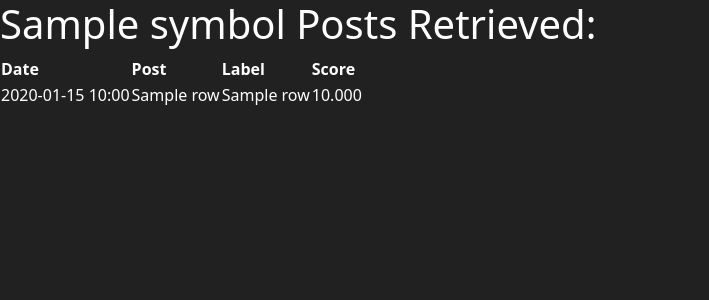
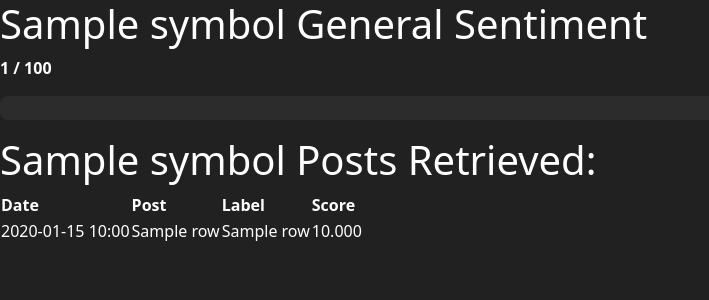
Before and after one commit to dylannguyennn/QuikStok, a Flask app: template templates/analysis.html in a window 1280 px wide. Shown: the top 300 px of the page, without its empty margins (0-709 px from the left). Run offline with Flask 3, Linux system fonts and the light colour scheme; the template is opened without the code that fills it: most values are stand-ins (such as "Sample title", 1, 10 or a date in 2020).

Commit message:
Added basic sentiment scale and visualization

```diff
--- a/app.py
+++ b/app.py
@@ -16,6 +16,14 @@ migrate = Migrate(app, db)
 from posts import search_ticker_reddit
 from models import Post
 
+def score_label(label: str, score: float) -> float:
+    if label == "POSITIVE":
+        return score
+    elif label == "NEGATIVE":
+        return -score
+    else:
+        return 0.0
+
 @app.route('/', methods=['GET', 'POST'])
 def home():
     return render_template('home.html')
@@ -31,7 +39,7 @@ def analyze_stock(ticker):
     timeframe = datetime.now() - timedelta(days=30)
     recent = (Post.query
             .filter(Post.ticker == ticker,
-                      Post.post_date >= timeframe)
+                    Post.post_date >= timeframe)
             .all())
 
     sentiment_data = []
@@ -43,9 +51,33 @@ def analyze_stock(ticker):
             'score': post.score
         })
 
+    scores = [score_label(r["label"], r["score"]) for r in sentiment_data]
+    if scores:
+        mean_sentiment = sum(scores) / len(scores)
+    else:
+        mean_sentiment = 0.0
+    index_0_100 = round((mean_sentiment + 1) * 50)
+
+    # Buckets
+    if index_0_100 < 20:
+        bucket = "Very Bearish"
+    elif index_0_100 < 40:
+        bucket = "Bearish"
+    elif index_0_100 < 60:
+        bucket = "Neutral"
+    elif index_0_100 < 80:
+        bucket = "Bullish"
+    else:
+        bucket = "Very Bullish"
+
+    print(mean_sentiment)
+    print(bucket)
+
     return render_template('analysis.html',
         symbol = ticker ,
-        sentiment_rows = sentiment_data
+        sentiment_rows = sentiment_data,
+        sentiment_index = index_0_100,
+        sentiment_label = bucket
     )
 
 
--- a/static/css/styles.css
+++ b/static/css/styles.css
@@ -1,3 +1,4 @@
+/* Home */
 .search-container {
     max-width: 800px;
     min-height: 300px;
@@ -68,3 +69,25 @@
 .icon-btn:hover {
     background: #8d5ec4;
 }
+
+/* Analysis Page */
+.progress-container {
+    width: 100%;
+    background-color: #2c2c2c;
+    border-radius: 8px;
+    overflow: hidden;
+    margin: 1rem 0;
+    height: 1.5rem;
+  }
+
+  .progress-bar {
+    height: 100%;
+    width: 0;
+    transition: width 0.6s ease;
+  }
+
+  .progress-bar.very-bearish { background-color: #e74c3c; }
+  .progress-bar.bearish      { background-color: #e67e22; }
+  .progress-bar.neutral      { background-color: #95a5a6; }
+  .progress-bar.bullish      { background-color: #2ecc71; }
+  .progress-bar.very-bullish { background-color: #27ae60; }
--- a/templates/analysis.html
+++ b/templates/analysis.html
@@ -15,8 +15,21 @@
     }
 </style>
 <body style="background-color: #212121;">
+
+    <h1 class="test">{{ symbol }} General Sentiment</h1>
+    <span class="test" style="font-weight:bold;">{{ sentiment_index }} / 100</span>
+    <div class="progress-container">
+        <div
+          class="progress-bar {{ sentiment_label|lower|replace(' ', '-') }}"
+          style="width: {{ sentiment_index }}%;"
+          role="progressbar"
+          aria-valuenow="{{ sentiment_index }}"
+          aria-valuemin="0"
+          aria-valuemax="100"
+        ></div>
+    </div>
+
     <h1 class="test">{{ symbol }} Posts Retrieved:</h1>
-
     <table class="test">
         <thead>
             <tr>
@@ -41,5 +54,6 @@
             {% endfor %}
         </tbody>
     </table>
+
 </body>
 </html>
```
Also changed, not shown: 1 other file.
